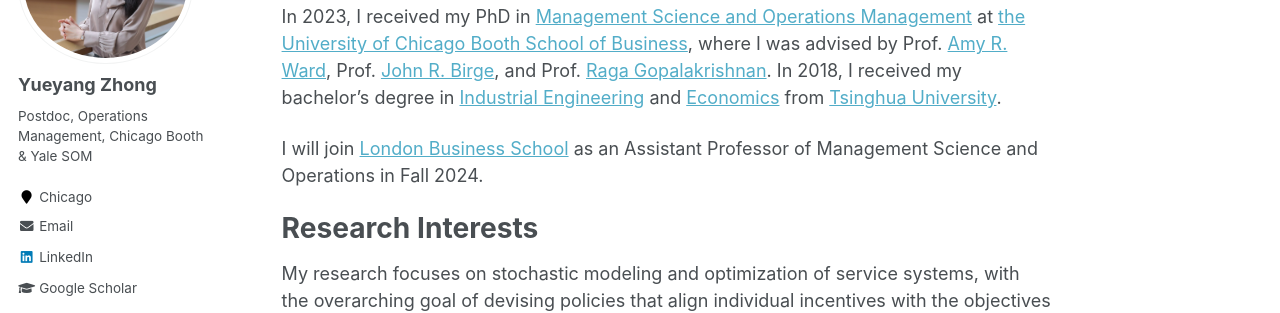
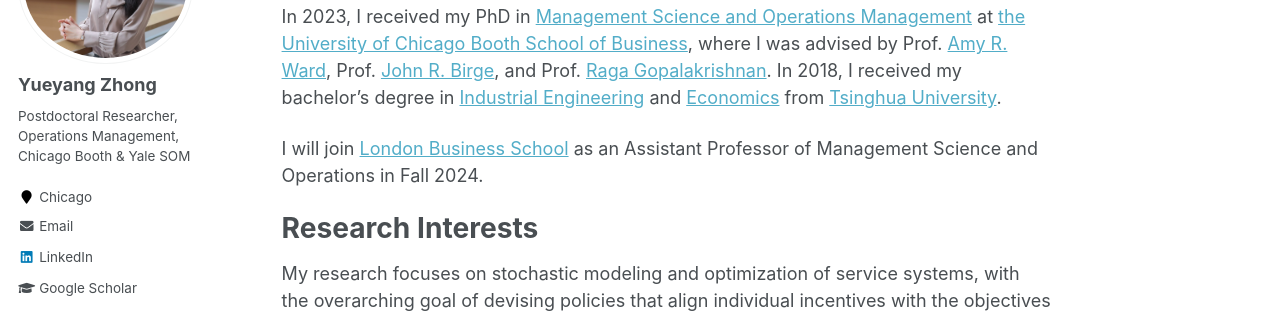
Before and after one commit to alicemengqi/site, a Jekyll site: the page built from _pages/about.md, in a window 1280 px wide. Shown: the part 211-524 px from the top of the page. Built offline with Jekyll 4.4.1, drawn with Linux system fonts in a browser that asks for light colours.

Commit message:
Update _config.yml

```diff
--- a/_config.yml
+++ b/_config.yml
@@ -10,7 +10,7 @@
 title                    : "Yueyang Zhong"
 title_separator          : "-"
 name                     : &name "Yueyang Zhong"
-description              : &description "Postdoc, Operations Management, Chicago Booth & Yale SOM"
+description              : &description "Postdoctoral Researcher, Operations Management, Chicago Booth & Yale SOM"
 url                      : https://yzhong0.github.io/yueyangzhong # the base hostname & protocol for your site e.g. "https://mmistakes.github.io"
 baseurl                  : "" # the subpath of your site, e.g. "/blog"
 repository               : "yzhong0.github.io/yueyangzhong"
@@ -82,7 +82,7 @@
 author:
   name             : "Yueyang Zhong"
   avatar           : "Headshot2023.jpg"
-  bio              : "Postdoc, Operations Management, Chicago Booth & Yale SOM"
+  bio              : "Postdoctoral Researcher, Operations Management, Chicago Booth & Yale SOM"
   location         : "Chicago"
   employer         :
   pubmed           :
```
